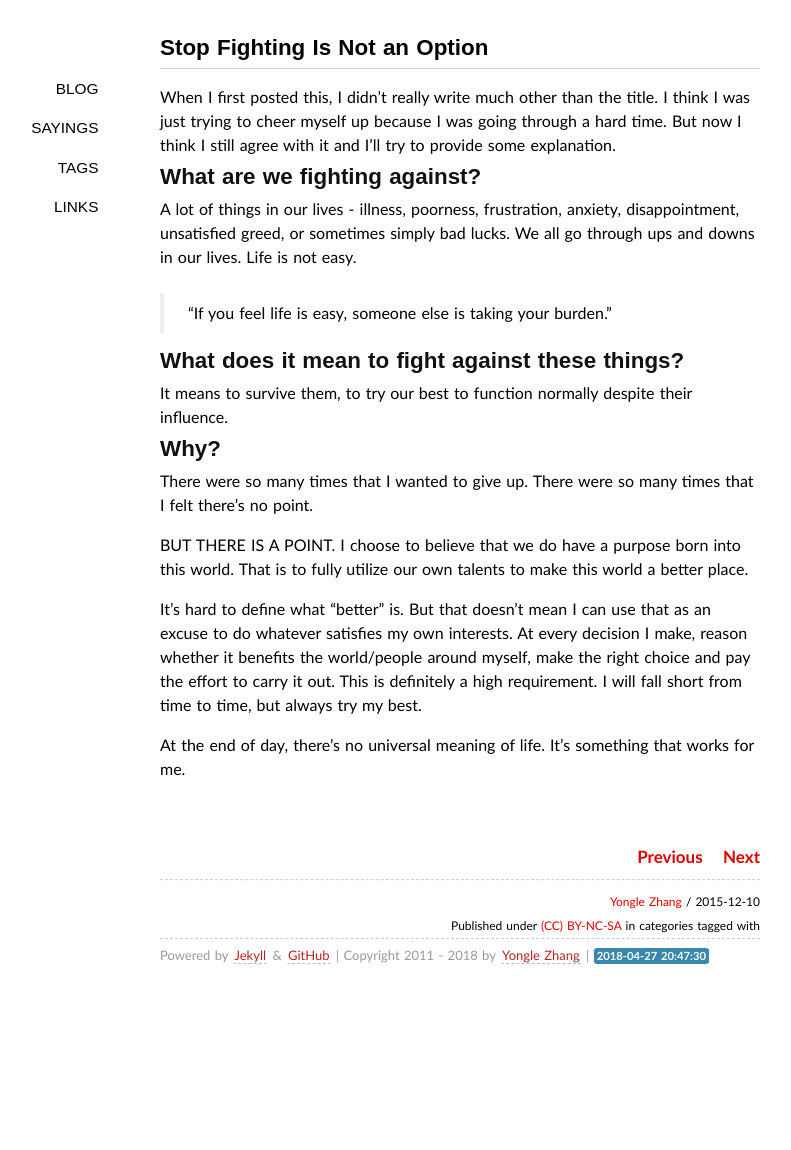
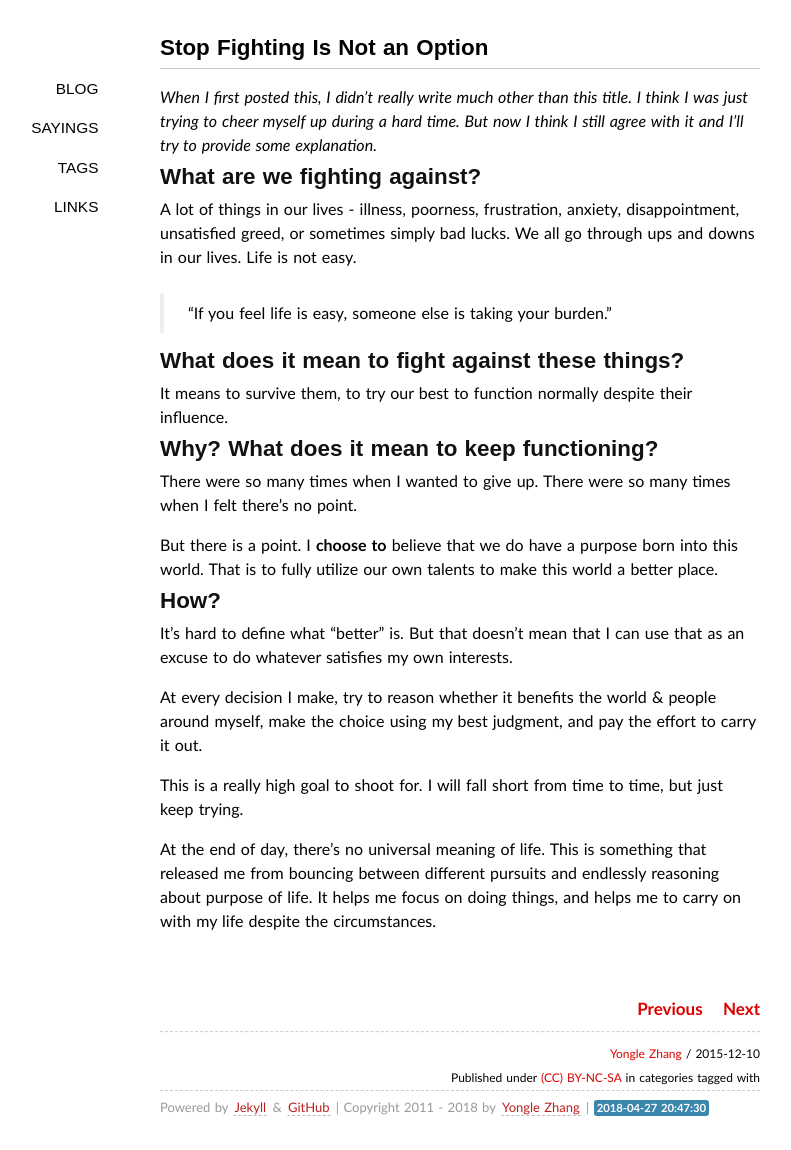
Before and after one commit to zagol/yonglezh.github.io, a Jekyll site: the page built from _posts/2015-12-10-stop-fighting-is-not-an-option.markdown, in a window 1280 px wide. Shown: the whole page, without its empty margins (180-971 px from the left). Built offline with Jekyll 4.4.1, drawn with Linux system fonts in a browser that asks for light colours; some web fonts are replaced; comment, search, counter and statistics services are not loaded; before the commit the page ends 998 px from its top, so only the background shows below that.

Commit message:
small fix

```diff
--- a/_posts/2015-12-10-stop-fighting-is-not-an-option.markdown
+++ b/_posts/2015-12-10-stop-fighting-is-not-an-option.markdown
@@ -6,7 +6,7 @@ tags:
 comments: no
 ---
 
-When I first posted this, I didn't really write much other than the title. I think I was just trying to cheer myself up because I was going through a hard time. But now I think I still agree with it and I'll try to provide some explanation.
+_When I first posted this, I didn't really write much other than this title. I think I was just trying to cheer myself up during a hard time. But now I think I still agree with it and I'll try to provide some explanation._
 
 ## What are we fighting against?
 
@@ -18,12 +18,18 @@ A lot of things in our lives - illness, poorness, frustration, anxiety, disappoi
 
 It means to survive them, to try our best to function normally despite their influence.
 
-## Why?
+## Why? What does it mean to keep functioning?
 
-There were so many times that I wanted to give up. There were so many times that I felt there's no point.
+There were so many times when I wanted to give up. There were so many times when I felt there's no point.
 
-BUT THERE IS A POINT. I choose to believe that we do have a purpose born into this world. That is to fully utilize our own talents to make this world a better place.
+But there is a point. I **choose to** believe that we do have a purpose born into this world. That is to fully utilize our own talents to make this world a better place.
 
-It's hard to define what "better" is. But that doesn't mean I can use that as an excuse to do whatever satisfies my own interests. At every decision I make, reason whether it benefits the world/people around myself, make the right choice and pay the effort to carry it out. This is definitely a high requirement. I will fall short from time to time, but always try my best.
+## How?
 
-At the end of day, there's no universal meaning of life. It's something that works for me.
+It's hard to define what "better" is. But that doesn't mean that I can use that as an excuse to do whatever satisfies my own interests.
+
+At every decision I make, try to reason whether it benefits the world & people around myself, make the choice using my best judgment, and pay the effort to carry it out.
+
+This is a really high goal to shoot for. I will fall short from time to time, but just keep trying.
+
+At the end of day, there's no universal meaning of life. This is something that released me from bouncing between different pursuits and endlessly reasoning about purpose of life. It helps me focus on doing things, and helps me to carry on with my life despite the circumstances.
```
